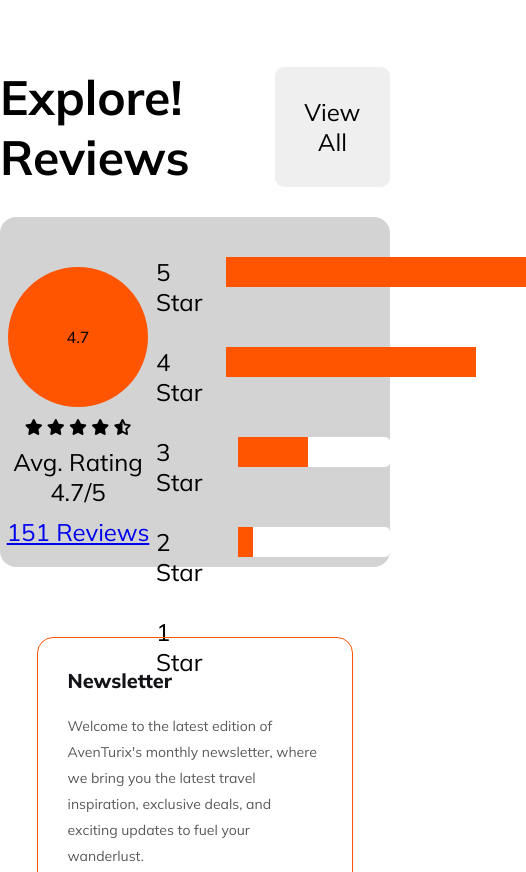
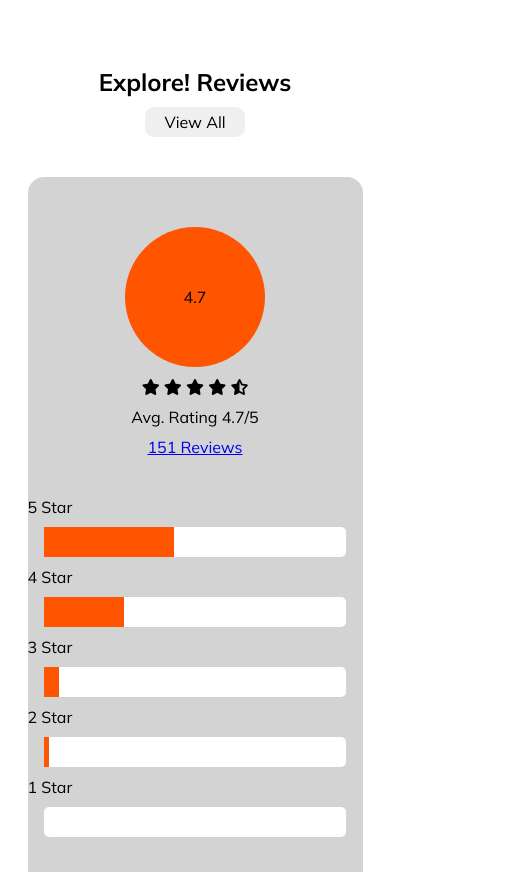
Before and after one commit to HFsa-RaShid/Assignment-2, a plain HTML site: page index.html in a window 390 px wide. Shown: the part 3904-4776 px from the top of the page, 526 px wide, since content can reach past the window. Drawn offline with Linux system fonts and the light colour scheme.

Commit message:
bonus section added with responsive

```diff
--- a/styles.css
+++ b/styles.css
@@ -740,7 +740,7 @@ footer{
    }
    footer{
     width: 100%;
-    /* max-width: 600px; */
+    /* margin-bottom: 30px; */
     height: 420px;
 }
 .footer-logo{
@@ -768,38 +768,41 @@ footer{
 
 }
 .bonus-section{
-    max-width: 1170px;
+    max-width: 335px;
    border-radius: 16px;
     margin: 70px auto;
 
 }
 .bonus-sec-title{
-    display: flex;
-    justify-content: space-between;
-    margin-bottom: 30px;
-    font-size: 32px;
-
+    flex-direction: column;
+    margin: 0 auto;
+}
+.bonus-sec-title h2{
+    font-size: 24px;
+    margin: 0 auto;
 }
 .bonus-sec-title button{
-    padding: 10px 25px;
-    font-size: 24px;
+    width: 100px;
+    padding: 5px 10px;
+    font-size: 16px;
     border: none;
+    margin: 10px  auto;
     border-radius: 9px;
 }
 .review{
-    display: flex;
-    max-width: 1170px;
-    height: 350px;
+    flex-direction: column;
+    width: 100%;
+    height: 750px;
     margin: 30px auto;
     border-radius: 16px;
-    background-color: lightgray;
+
 }
 .details
 {
-    width: 40%;
+    width: 100%;
+    height: 240px;
     text-align: center;
     margin-top: 40px;
-
 }
 .details p
 {
@@ -807,7 +810,7 @@ footer{
 
 }
 .review p,.review a,.graph p{
-    font-size: 24px;
+    font-size: 16px;
 }
 .circle{
     width: 140px;
@@ -821,42 +824,40 @@ footer{
     background-color: var(--primary-color);
 }
 .graph{
-    width: 60%;
+    width: 100%;
     margin-top: 40px;
-
-
+    background-color: lightgray;
 
 }
 .star5{
-    display: flex;
-    gap:20px;
-    margin-bottom: 30px;
-
-
+    flex-direction: column;
+    gap:10px;
+    margin-bottom: 10px;
 }
 .box-1{
-    width: 70%;
+    width: 90%;
+    margin: 0 auto;
     height: 30px;
     border-radius: 5px;
     background-color: white;
 }
 .clr-bx2{
+    width: 5px;
+    height: 30px;
+    background-color: var(--primary-color);
+}
+.clr-bx3{
     width: 15px;
     height: 30px;
     background-color: var(--primary-color);
 }
-.clr-bx3{
-    width: 70px;
-    height: 30px;
-    background-color: var(--primary-color);
-}
 .clr-bx4{
-    width: 250px;
+    width: 80px;
     height: 30px;
     background-color: var(--primary-color);
 }
 .clr-bx5{
-    width: 300px;
+    width: 130px;
     height: 30px;
     background-color: var(--primary-color);
 }
```
